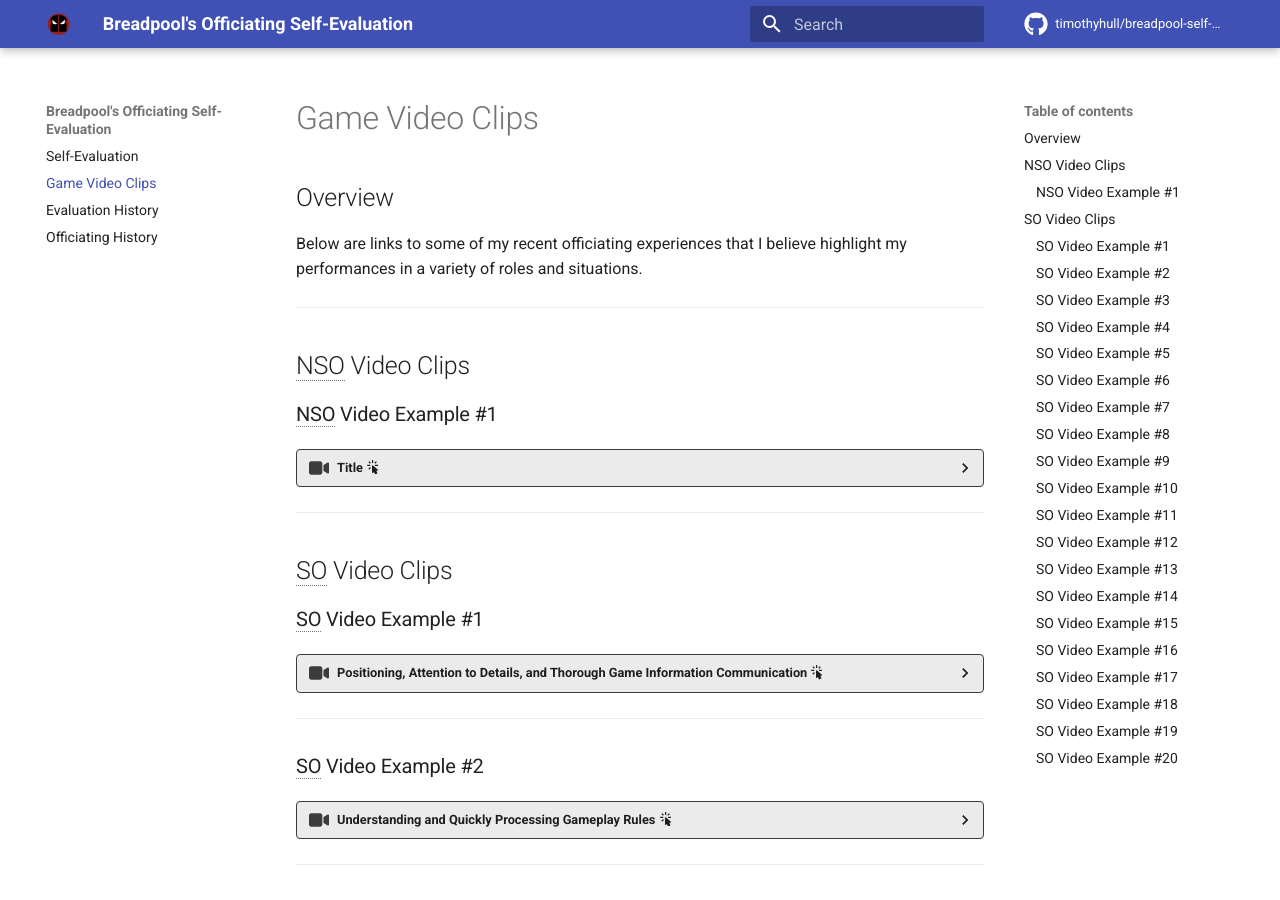
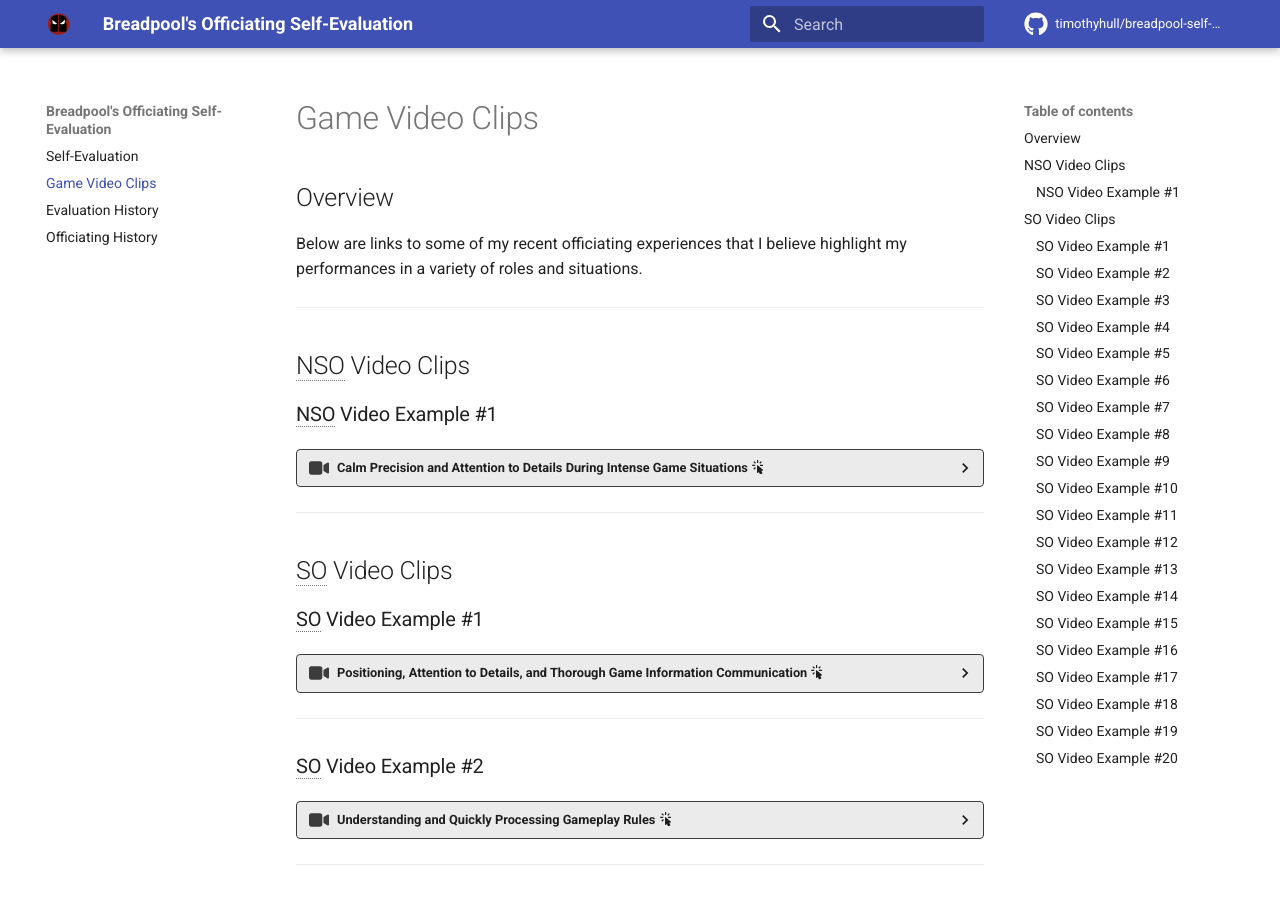
Before and after one commit to timothyhull/breadpool-self-eval, an MkDocs documentation site: the page built from docs/game_video_clips.md, in a window 1280 px wide and 900 px high. Built offline with MkDocs 1.6.1 and Material for MkDocs 9.7.7, drawn with Linux system fonts in a browser that asks for light colours; comment, search, counter and statistics services are not loaded; some of the changed lines change nothing that is shown.

Commit message:
Add initial NSO video example 1 content

```diff
--- a/docs/game_video_clips.md
+++ b/docs/game_video_clips.md
@@ -10,25 +10,49 @@
 
 ### NSO Video Example #1
 
-??? video "Title :material-cursor-default-click:"
+??? video "Calm Precision and Attention to Details During Intense Game Situations :material-cursor-default-click:"
 
     === "Overview :material-cursor-default-click:"
 
-        - At the ≈00:00 mark in this video, while serving as a JT...
+        - At the ≈1:44:42 mark in this video, while serving as a JT, a TTO is about to end before the game's final jam (18).
+        - The game is closely contested, decided by each team's final scoring trip after a full two-minute jam.
+        - I calmly performed the following actions:
+            - Ended the TTO after exactly 60 seconds.
+            - Quickly performed my pre-jam checks before immediately starting the jam.
+            - Discretely approached the HR (≈1:45:43 mark) to advise them that:
+                - The period clock expired.
+                - The jam will last for two minutes since the lead jammer lost lead.
+            - Observed the team benches throughout the remainder of the jam for indications that either team intended to request an OR.
+            - Used a verbal cue to advise the HR when there were ten seconds remaining in the jam (≈1:46:49 mark).
+            - Performed the jam-ending call-off procedure with each of the following happening at the exact same time (≈1:46:59 mark):
+                - The first tap of my hips.
+                - The fourth blast from my whistle.
+                - The period clock reaching 0:00.
+            - Observed the SBO add the final points to determine if an overtime jam is necessary (it is not).
+            - Returned to a position adjacent to the pivot line while monitoring my stopwatch to ensure thirty seconds elapsed before the game may become final.
+            - After they became available, I advised the HR that it had been over thirty seconds since the jam ended and that I could indicate the game was final whenever they were ready (≈1:47:30 mark).
+            - Waited for the HR's indication that the game should become final before immediately blowing my whistle to signal the final outcome (≈1:47:37 mark).
 
     === "Outcome :material-cursor-default-click:"
 
-        - Result of action.
+        - The HR had essential game and jam timing information without having to look for themselves.
+        - The game ended normally.
+        - No OR from either team.
+        - The game outcome became final after the required wait period.
 
     === "Importance :material-cursor-default-click:"
 
-        - Importance of action.
+        - I maintain a calm demeanor and perform my responsibilities with precision, even during intense situations.
+        - My HRs can trust me to effectively manage game timing procedures so they can focus on managing their other responsibilities.
+        - The precision of my call-off timing ensured that neither team would be able to score additional points after the jam clock expired.
+        - No OTO for overtime.
+        - Precision matters in sports, and it matters to me.
 
     <center>
-        <iframe align="middle" width="560" height="315" src="https://www.youtube.com/embed/kmz2zZvcbzs?start=1217" title="https://youtu.be/kmz2zZvcbzs?t=1217" frameborder="0" allow="accelerometer; autoplay; clipboard-write; encrypted-media; gyroscope; picture-in-picture; web-share" referrerpolicy="strict-origin-when-cross-origin" allowfullscreen></iframe>
+        <iframe align="middle" width="560" height="315" src="https://www.youtube.com/embed/QftT8whPC2g?start=6282" title="https://youtu.be/QftT8whPC2g?t=6282" frameborder="0" allow="accelerometer; autoplay; clipboard-write; encrypted-media; gyroscope; picture-in-picture; web-share" referrerpolicy="strict-origin-when-cross-origin" allowfullscreen></iframe>
     </center>
     <center>
-        <br>[https://youtu.be/kmz2zZvcbzs?t=1217 :octicons-link-external-24:](https://youtu.be/kmz2zZvcbzs?t=1217){ target=_blank }
+        <br>[https://youtu.be/QftT8whPC2g?t=6282 :octicons-link-external-24:](https://youtu.be/QftT8whPC2g?t=6282){ target=_blank }
     </center>
 
 ---
```
